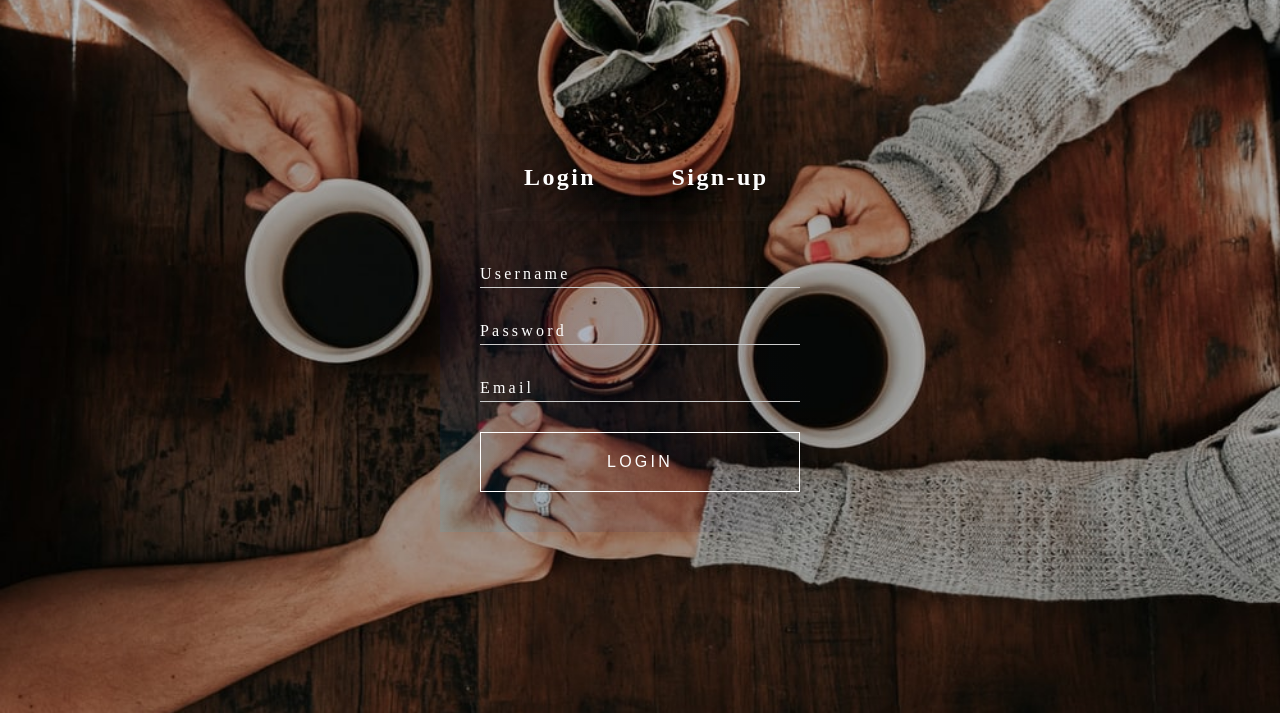
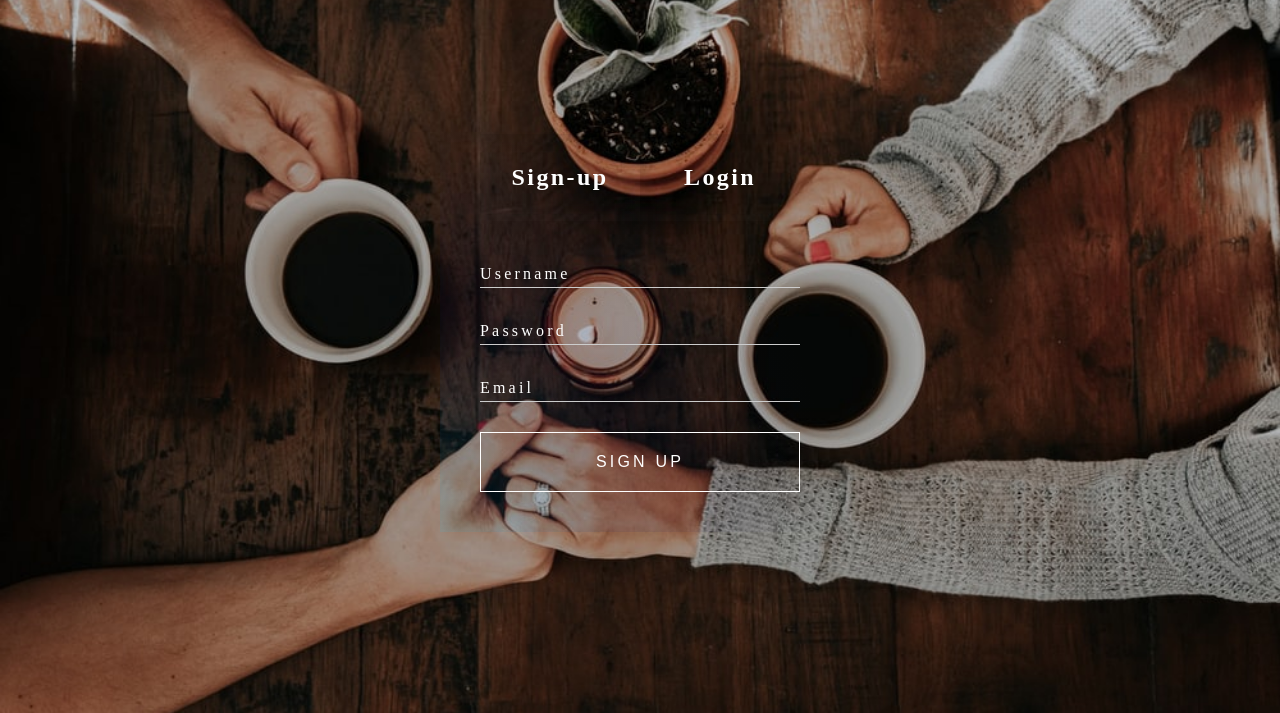
Before and after one commit to ZawadAhmed/BrighterLife, a plain HTML site: page login.html in a window 1280 px wide. Shown: the part 87-800 px from the top of the page. Drawn offline with Linux system fonts and the light colour scheme; a web font is replaced by a local one.

Commit message:
Update login.html

```diff
--- a/login.html
+++ b/login.html
@@ -23,8 +23,8 @@
 			<div class = 'box'>
 				<div class = 'form active' id = 'one'>
 					<h2>
-						<p data-target = '#one'>Login</p>
-						<p data-target = '#two'>Sign-up</p>
+						<p data-target = 'switchBetweenLogin'>Sign-up</p>
+						<p data-target = '#two'>Login</p>
 					</h2>
 					<form action = 'index.html'>
 						<div>
@@ -39,7 +39,7 @@
 							<input type = 'email' name = '' required = ''/>
 							<label>Email</label>
 						</div>
-						<button>Login</button>
+						<button>Sign Up</button>
 					</form>
 				</div>
 				<div class = 'form' id = 'two'>
@@ -56,7 +56,7 @@
 							<input type = 'Password' name = '' required = ''/>
 							<label>Password</label>
 						</div>
-						<button>Sign-Up</button>
+						<button>Login</button>
 					</form>
 				</div>
 			</div>
```
